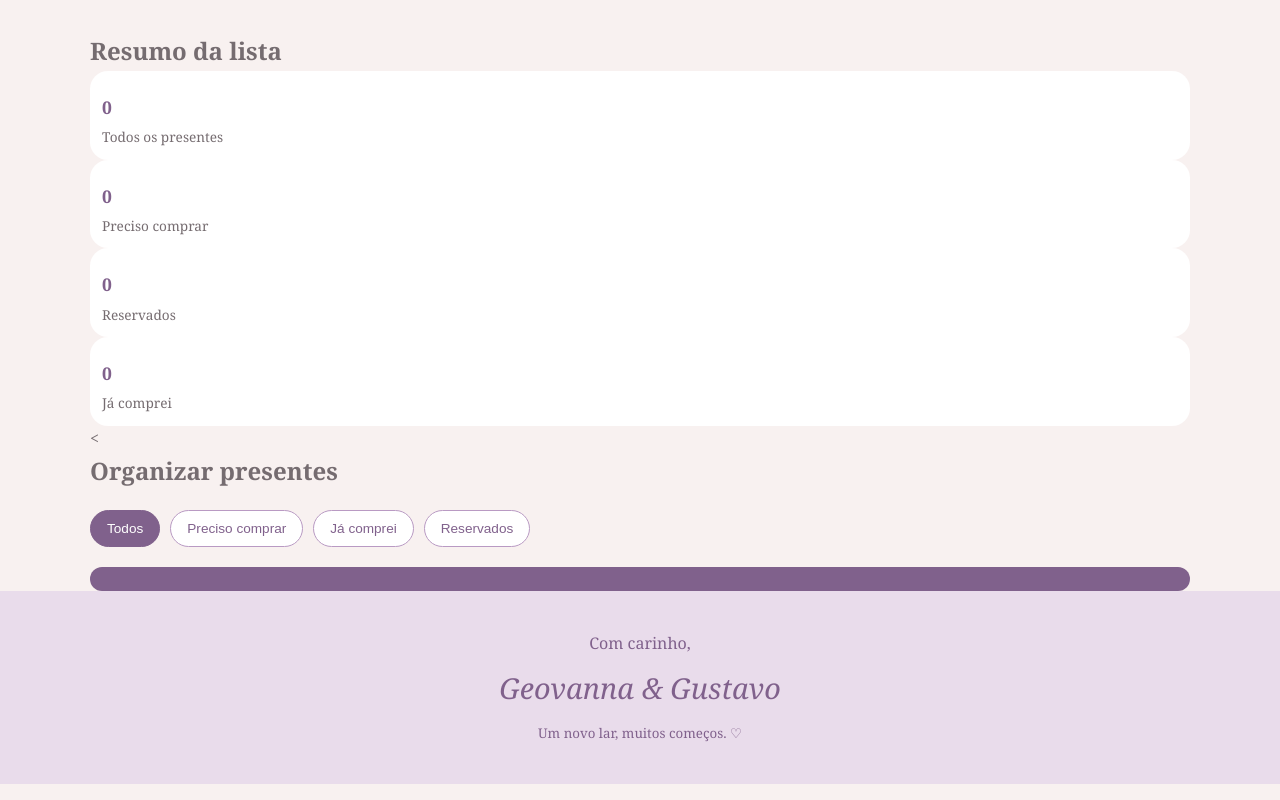
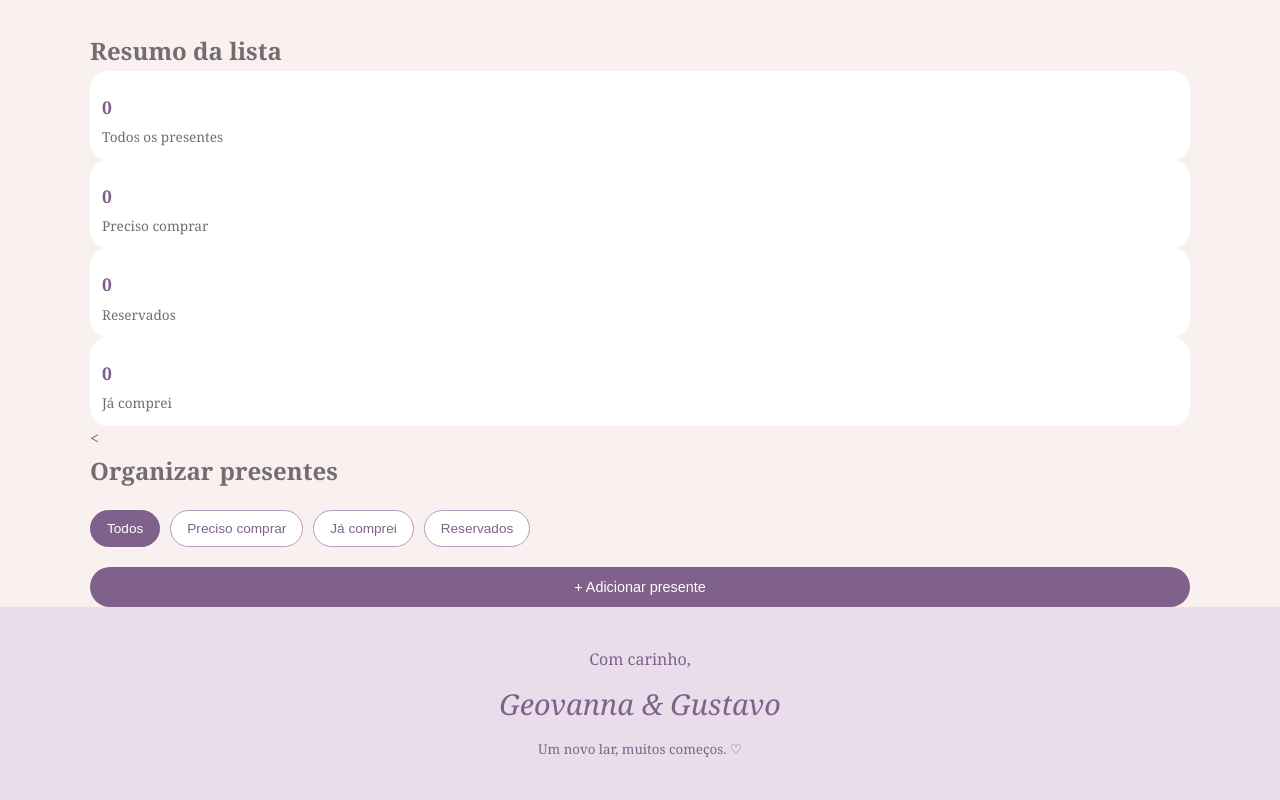
Before and after one commit to geoobatistaa/meu-enxoval, a plain HTML site: page painel.html in a window 1280 px wide. Shown: the part 374-1174 px from the top of the page. Drawn offline with nearby package versions, Linux system fonts and the light colour scheme.

Commit message:
Update painel.html

```diff
--- a/painel.html
+++ b/painel.html
@@ -70,8 +70,9 @@
     </button>
   </div>
 
-  <button class="botao" id="adicionar-presente">
-        </button>
+  <button class="botao" id="adicionar-presente" type="button">
+  + Adicionar presente
+  </button>
 
 <form id="form-produto" style="display:none; background:white; padding:22px; border-radius:18px; margin:18px 0;">
 
```
